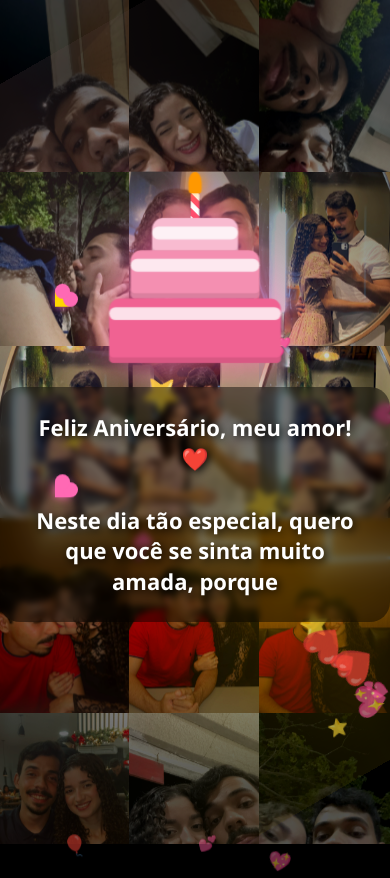
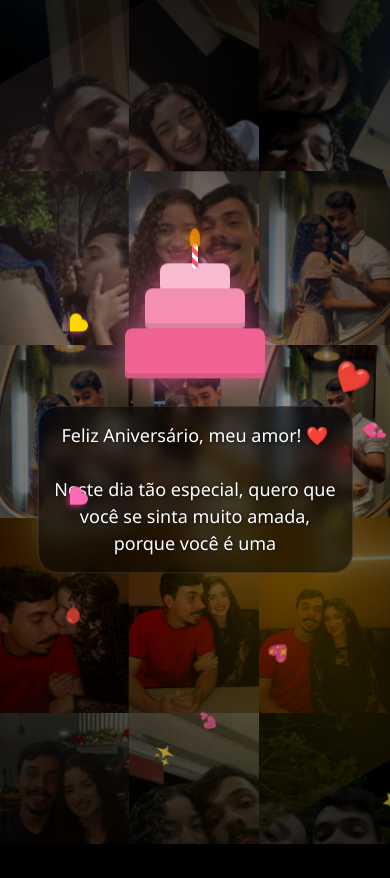
Before and after one commit to JNeto77/Aniversario, a plain HTML site: page index.html in a window 390 px wide. Shown: the top 878 px of the page. Drawn offline with Linux system fonts and the light colour scheme.

Commit message:
Refactor index.html for better visuals and responsiveness
Updated styles and animations for improved visual effects and responsiveness.

```diff
--- a/index.html
+++ b/index.html
@@ -9,10 +9,10 @@
         body {
             margin: 0; background: #000;
             display: flex; align-items: center; justify-content: center;
-            min-height: 100vh; overflow: hidden; font-family: 'Segoe UI', sans-serif;
+            min-height: 100vh; overflow: hidden; font-family: 'Segoe UI', Tahoma, Geneva, Verdana, sans-serif;
         }
 
-        /* 1. Mosaico VIVO (Fotos nítidas e claras) */
+        /* 1. Mosaico VIVO */
         .mosaico-container { position: absolute; width: 100%; height: 100%; overflow: hidden; }
 
         .spotlight {
@@ -25,73 +25,91 @@
         .mosaico {
             position: absolute; width: 100%; height: 100%;
             display: grid; grid-template-columns: repeat(auto-fill, minmax(20%, 1fr));
-            opacity: 0.8; z-index: 1;
+            opacity: 0.6; z-index: 1;
         }
         .mosaico img {
             width: 100%; height: 100%; object-fit: cover;
-            filter: brightness(1.1) contrast(1.1);
-            animation: kenBurns 18s infinite alternate ease-in-out;
+            filter: brightness(0.9) contrast(1.1);
+            animation: kenBurns 20s infinite alternate ease-in-out;
+            transition: all 0.5s ease;
         }
 
         @keyframes rotateSpotlight { to { transform: rotate(360deg); } }
-        @keyframes kenBurns { from { transform: scale(1); } to { transform: scale(1.1); } }
-        @media (max-width: 600px) { .mosaico { grid-template-columns: repeat(3, 1fr); } }
+        @keyframes kenBurns { from { transform: scale(1); } to { transform: scale(1.15); } }
+        @media (max-width: 600px) {
+            .mosaico { grid-template-columns: repeat(3, 1fr); }
+            #texto { font-size: 18px !important; padding: 15px !important; width: 90% !important; }
+        }
 
         .overlay {
             position: absolute; width: 100%; height: 100%;
-            background: radial-gradient(circle, transparent 30%, rgba(0,0,0,0.6) 80%);
+            background: radial-gradient(circle, transparent 20%, rgba(0,0,0,0.7) 90%);
             z-index: 3;
         }
 
         /* 2. Conteúdo Central */
-        .content { position: relative; z-index: 10; text-align: center; color: white; width: 100%; }
+        .content { position: relative; z-index: 10; text-align: center; color: white; width: 100%; padding: 20px; }
 
         .cake-container {
-            position: relative; width: 200px; margin: 0 auto 30px;
-            animation: levitate 3s infinite ease-in-out, pulse 1.5s infinite;
-            filter: drop-shadow(0 0 20px rgba(255, 105, 180, 0.8));
+            position: relative; width: 160px; margin: 0 auto 20px;
+            animation: levitate 3s infinite ease-in-out;
+            cursor: pointer;
+            filter: drop-shadow(0 0 15px rgba(255, 105, 180, 0.6));
+            user-select: none;
+            -webkit-user-drag: none;
         }
+        .cake-container:active { transform: scale(0.9) translateY(0); }
 
-        .layer { display: block; background: #ff85a2; border-radius: 10px 10px 4px 4px; position: relative; margin: 0 auto; box-shadow: inset 0 -5px 0 rgba(0,0,0,0.1); }
-        .layer-bottom { width: 160px; height: 60px; background: #f06292; }
-        .layer-middle { width: 120px; height: 45px; background: #f48fb1; margin-top: -5px; }
-        .layer-top { width: 80px; height: 35px; background: #f8bbd0; margin-top: -5px; }
-        .layer::after { content: ""; position: absolute; top: 8px; left: 0; width: 100%; height: 12px; background: #ffffff; border-radius: 20px; opacity: 0.8; }
+        .layer { display: block; background: #ff85a2; border-radius: 8px 8px 4px 4px; position: relative; margin: 0 auto; box-shadow: inset 0 -5px 0 rgba(0,0,0,0.1); }
+        .layer-bottom { width: 140px; height: 50px; background: #f06292; }
+        .layer-middle { width: 100px; height: 40px; background: #f48fb1; margin-top: -5px; }
+        .layer-top { width: 70px; height: 30px; background: #f8bbd0; margin-top: -5px; }
 
-        .candle { width: 8px; height: 30px; background: repeating-linear-gradient(45deg, #fff, #fff 5px, #ff4d6d 5px, #ff4d6d 10px); margin: -25px auto 0; border-radius: 4px; position: relative; }
-        .flame { width: 12px; height: 20px; background: #ff9800; border-radius: 50% 50% 20% 20%; position: absolute; top: -18px; left: -2px; animation: flicker 0.1s infinite alternate; box-shadow: 0 0 15px #ff9800; }
+        .candle { width: 6px; height: 25px; background: repeating-linear-gradient(45deg, #fff, #fff 4px, #ff4d6d 4px, #ff4d6d 8px); margin: -20px auto 0; border-radius: 4px; position: relative; z-index: 1; }
+        .flame { width: 10px; height: 18px; background: #ff9800; border-radius: 50% 50% 20% 20%; position: absolute; top: -15px; left: -2px; animation: flicker 0.1s infinite alternate; box-shadow: 0 0 15px #ff9800; }
 
-        @keyframes pulse { 0%, 100% { transform: scale(1); } 50% { transform: scale(1.08); } }
-        @keyframes flicker { from { transform: scale(1); } to { transform: scale(1.2); } }
-        @keyframes levitate { 0%, 100% { transform: translateY(0); } 50% { transform: translateY(-15px); } }
+        @keyframes flicker { from { transform: scale(1); opacity: 0.8; } to { transform: scale(1.2); opacity: 1; } }
+        @keyframes levitate { 0%, 100% { transform: translateY(0); } 50% { transform: translateY(-10px); } }
 
         #texto {
-            font-size: 22px; font-weight: bold; padding: 25px;
-            text-shadow: 2px 2px 10px rgba(0,0,0,1);
-            max-width: 800px; margin: 0 auto; line-height: 1.4;
-            background: rgba(0, 0, 0, 0.45); border-radius: 20px;
-            backdrop-filter: blur(3px);
+            font-size: 20px; font-weight: 500; padding: 25px;
+            text-shadow: 1px 1px 5px rgba(0,0,0,0.8);
+            max-width: 700px; margin: 0 auto; line-height: 1.5;
+            background: rgba(0, 0, 0, 0.55); border-radius: 20px;
+            backdrop-filter: blur(8px);
+            border: 1px solid rgba(255, 255, 255, 0.1);
         }
 
         /* 3. Animações de Festa */
         .particle { position: absolute; pointer-events: none; z-index: 5; animation: fallAndRotate linear forwards; }
         @keyframes fallAndRotate { 0% { transform: translateY(-10vh) rotate(0deg); opacity: 1; } 100% { transform: translateY(110vh) rotate(720deg); opacity: 0; } }
 
-        .confete { position: absolute; width: 10px; height: 10px; z-index: 15; animation: explode 2.5s ease-out forwards; }
-        @keyframes explode { 0% { transform: translate(0,0) scale(1); opacity: 1; } 100% { transform: translate(var(--dx), var(--dy)) rotate(720deg) scale(0); opacity: 0; } }
+        /* Estilo dos Corações da Explosão */
+        .heart-explosion {
+            position: absolute;
+            font-size: 20px;
+            pointer-events: none;
+            z-index: 15;
+            animation: explodeHeart 2s ease-out forwards;
+        }
+
+        @keyframes explodeHeart {
+            0% { transform: translate(0,0) scale(1) rotate(0deg); opacity: 1; }
+            100% { transform: translate(var(--dx), var(--dy)) scale(0) rotate(var(--dr)); opacity: 0; }
+        }
 
         .magic-heart {
-            position: absolute; width: 15px; height: 15px; background: #ff69b4;
+            position: absolute; width: 12px; height: 12px; background: #ff69b4;
             transform: rotate(-45deg); animation: orbitHeart 6s infinite linear; z-index: 9;
-            box-shadow: 0 0 10px #ff69b4;
+            box-shadow: 0 0 8px #ff69b4;
         }
-        .magic-heart::after, .magic-heart::before { content: ''; position: absolute; width: 15px; height: 15px; background: #ff69b4; border-radius: 50%; }
-        .magic-heart::after { top: -8px; left: 0; }
-        .magic-heart::before { top: 0; left: 8px; }
+        .magic-heart::after, .magic-heart::before { content: ''; position: absolute; width: 12px; height: 12px; background: inherit; border-radius: 50%; }
+        .magic-heart::after { top: -6px; left: 0; }
+        .magic-heart::before { top: 0; left: 6px; }
 
         @keyframes orbitHeart {
-            0% { transform: rotate(0deg) translateX(110px) rotate(0deg); }
-            100% { transform: rotate(360deg) translateX(110px) rotate(-360deg); }
+            0% { transform: rotate(0deg) translateX(100px) rotate(0deg); }
+            100% { transform: rotate(360deg) translateX(100px) rotate(-360deg); }
         }
     </style>
 </head>
@@ -103,7 +121,7 @@
     <div class="overlay"></div>
 
     <div class="content">
-        <div class="cake-container">
+        <div class="cake-container" onclick="explodirCoracoesDoBolo(50)">
             <div class="candle"><div class="flame"></div></div>
             <div class="layer layer-top"></div>
             <div class="layer layer-middle"></div>
@@ -131,36 +149,65 @@
             "PHOTO-2026-05-09-21-15-58 2.jpg"
         ];
 
-        fotos.forEach(nome => {
+        const totalEspacos = 30;
+        for(let i=0; i<totalEspacos; i++) {
+            const nome = fotos[i % fotos.length];
             const img = document.createElement('img');
             img.src = nome;
             img.onerror = () => img.remove();
             container.appendChild(img);
-        });
+        }
 
-        const msg = "Feliz Aniversário, meu amor! ❤️\n\nNeste dia tão especial, quero que você se sinta muito amada, porque você é uma namorada maravilhosa e uma pessoinha incrível. Espero conseguir te fazer tão feliz quanto você me faz, porque eu me sinto a pessoa mais sortuda do mundo por ter você ao meu lado, meu amor. Queria conseguir fazer esse dia ainda mais especial para aproveitarmos cada segundo juntos, porque você merece o universo todinho, minha garotinha. 🫶🏼\n\nEu sei que talvez não esteja sendo exatamente do jeito que você queria, mas prometo que, nos próximos aniversários, vou dar o meu máximo para fazer tudo da melhor forma possível para a pessoa incrível que você é e que merece tanto.\n\nEu te amo muuuuuuuiiiiittooooo! ❤️🎂";
+        const msg = "Feliz Aniversário, meu amor! ❤️\n\nNeste dia tão especial, quero que você se sinta muito amada, porque você é uma namorada maravilhosa e uma pessoinha incrível. Espero conseguir te fazer tão feliz quanto você me faz, porque eu me sinto a pessoa mais sortuda do mundo por ter você ao meu lado, meu amor.\n\nQueria conseguir fazer esse dia ainda mais especial para aproveitarmos cada segundo juntos, porque você merece o universo todinho, minha garotinha. 🫶🏼\n\nEu sei que talvez não esteja sendo exatamente do jeito que você queria, mas prometo que, nos próximos aniversários, vou dar o meu máximo para fazer tudo da melhor forma possível.\n\nEu te amo muuuuuuuiiiiittooooo! ❤️🎂";
 
         let charIndex = 0;
         function escrever() {
             if (charIndex < msg.length) {
-                document.getElementById('texto').innerHTML += msg.charAt(charIndex) === "\n" ? "<br>" : msg.charAt(charIndex);
+                const alvo = document.getElementById('texto');
+                alvo.innerHTML += msg.charAt(charIndex) === "\n" ? "<br>" : msg.charAt(charIndex);
                 charIndex++;
-                setTimeout(escrever, 50);
+                setTimeout(escrever, 45);
             } else {
-                setInterval(() => soltarConfetes(Math.random()*100, Math.random()*100, 15), 3000);
+                setInterval(() => explodirCoracoesAleatorios(10), 3000);
             }
         }
 
-        function soltarConfetes(x, y, qtd) {
+        function explodirCoracoesDoBolo(qtd) {
+            const bolo = document.querySelector('.cake-container');
+            const rect = bolo.getBoundingClientRect();
+            const centerX = rect.left + rect.width / 2;
+            const centerY = rect.top + rect.height / 2;
+            const cores = ['❤️', '💖', '💗', '💓', '💕', '❣'];
+
             for (let i = 0; i < qtd; i++) {
-                const c = document.createElement('div');
-                c.classList.add('confete');
-                c.style.backgroundColor = `hsl(${Math.random() * 360}, 100%, 75%)`;
-                c.style.left = x + '%'; c.style.top = y + '%';
-                c.style.setProperty('--dx', (Math.random() - 0.5) * 600 + 'px');
-                c.style.setProperty('--dy', (Math.random() - 0.5) * 600 + 'px');
-                document.body.appendChild(c);
-                setTimeout(() => c.remove(), 2500);
+                const h = document.createElement('div');
+                h.classList.add('heart-explosion');
+                h.innerHTML = cores[Math.floor(Math.random() * cores.length)];
+                h.style.left = centerX + 'px';
+                h.style.top = centerY + 'px';
+                h.style.setProperty('--dx', (Math.random() - 0.5) * 700 + 'px');
+                h.style.setProperty('--dy', (Math.random() - 0.5) * 700 + 'px');
+                h.style.setProperty('--dr', (Math.random() * 720) + 'deg');
+                h.style.fontSize = (Math.random() * 15 + 15) + 'px';
+                document.body.appendChild(h);
+                setTimeout(() => h.remove(), 2000);
+            }
+        }
+
+        function explodirCoracoesAleatorios(qtd) {
+            const cores = ['❤️', '💖', '💗', '💓', '💕'];
+            for (let i = 0; i < qtd; i++) {
+                const h = document.createElement('div');
+                h.classList.add('heart-explosion');
+                h.innerHTML = cores[Math.floor(Math.random() * cores.length)];
+                h.style.left = Math.random() * 100 + 'vw';
+                h.style.top = Math.random() * 100 + 'vh';
+                h.style.setProperty('--dx', (Math.random() - 0.5) * 300 + 'px');
+                h.style.setProperty('--dy', (Math.random() - 0.5) * 300 + 'px');
+                h.style.setProperty('--dr', (Math.random() * 360) + 'deg');
+                h.style.fontSize = (Math.random() * 10 + 10) + 'px';
+                document.body.appendChild(h);
+                setTimeout(() => h.remove(), 2000);
             }
         }
 
@@ -170,17 +217,17 @@
             const icons = ['❤️', '✨', '💖', '🎈', '💕', '⭐', '🎉'];
             p.innerHTML = icons[Math.floor(Math.random() * icons.length)];
             p.style.left = Math.random() * 100 + 'vw';
-            p.style.fontSize = Math.random() * 20 + 15 + 'px';
+            p.style.fontSize = Math.random() * 15 + 15 + 'px';
             p.style.animationDuration = (Math.random() * 3 + 4) + 's';
             if(['✨','⭐'].includes(p.innerHTML)) p.style.color = '#ffd700';
             document.body.appendChild(p);
-            setTimeout(() => p.remove(), 7000);
+            setTimeout(() => p.remove(), 6000);
         }
 
         window.onload = () => {
             escrever();
-            soltarConfetes(50, 40, 70);
-            setInterval(createParticle, 200);
+            explodirCoracoesDoBolo(40);
+            setInterval(createParticle, 300);
         };
     </script>
 </body>
```
